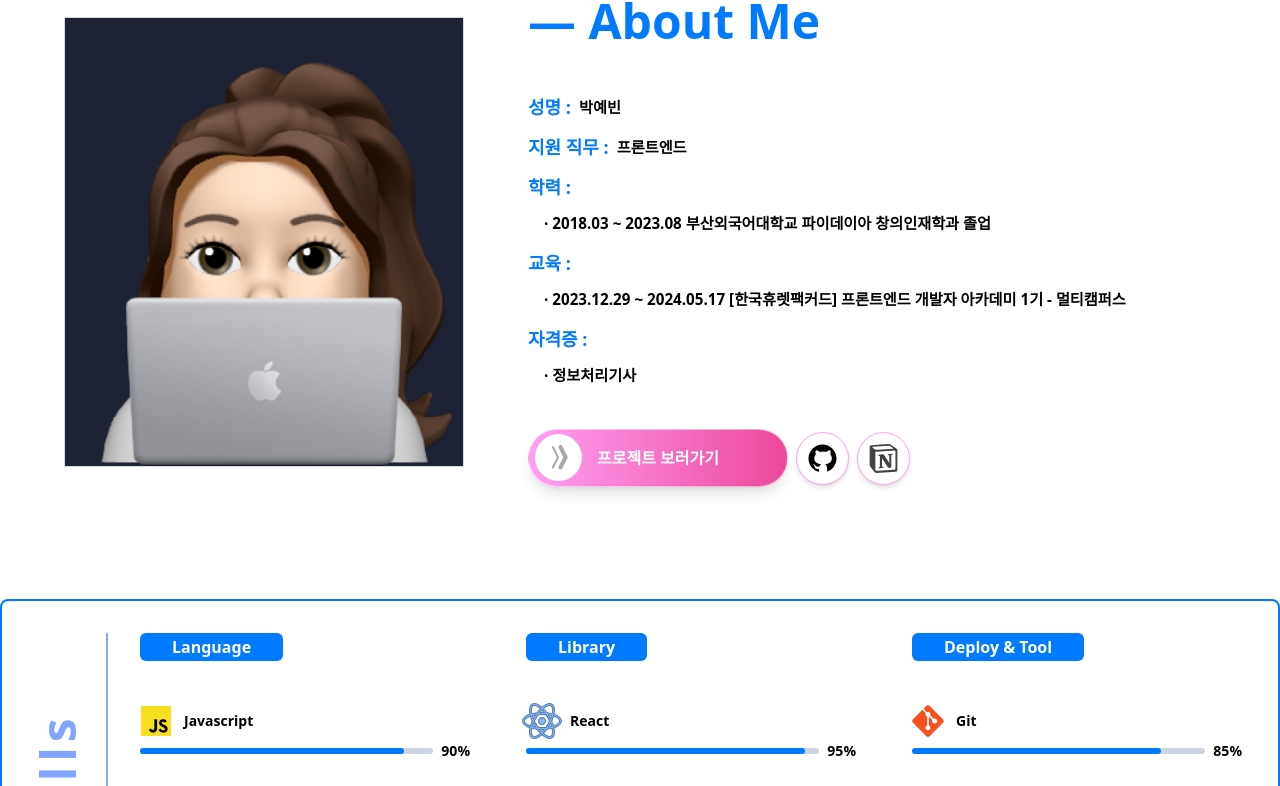
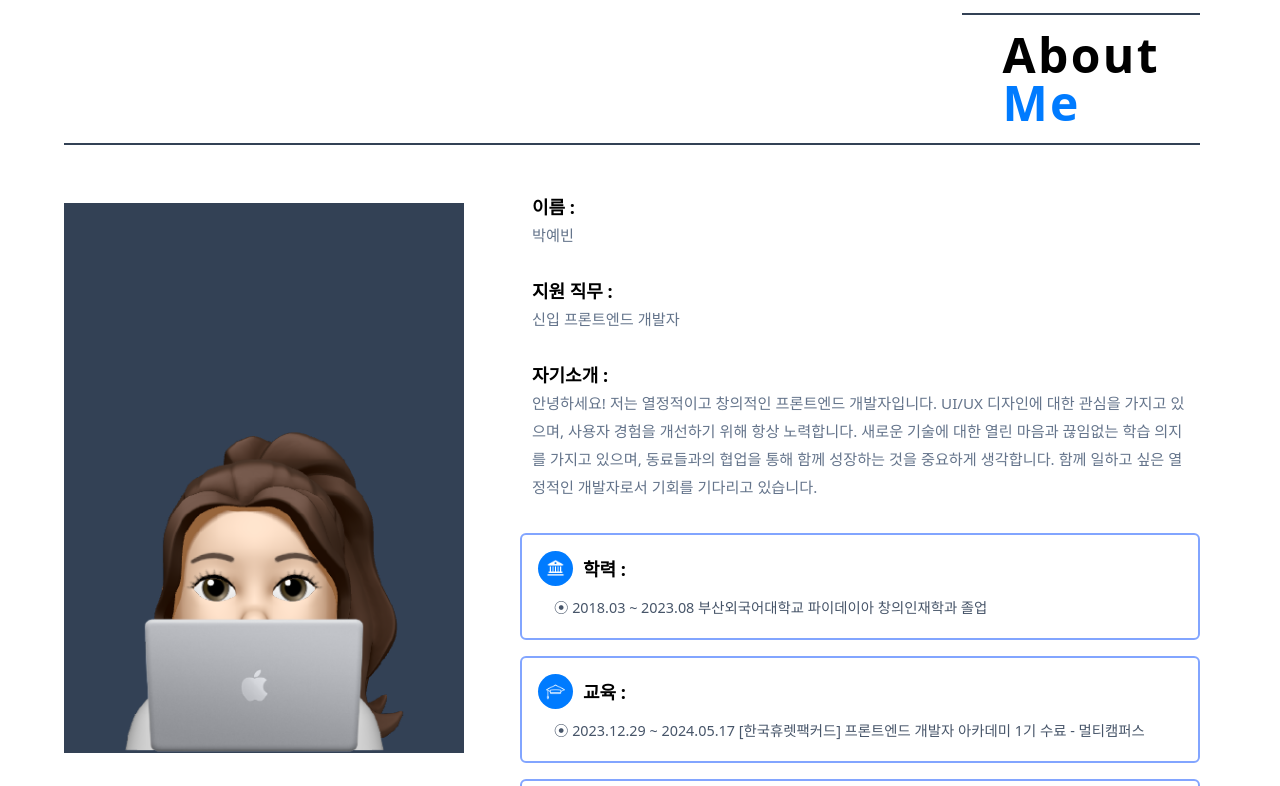
Before and after one commit to yebinp1102/Yebin_Portfolio, a React (Vite) app: page / in a window 1280 px wide. Shown: the part 915-1701 px from the top of the page. Built offline with nearby package versions, Linux system fonts and the light colour scheme.

Commit message:
Feat: About Section layout update

```diff
--- /dev/null
+++ b/src/components/AboutDiv.tsx
@@ -0,0 +1,27 @@
+
+type Props = {
+  title: string,
+  list: string[],
+  icon: string
+}
+
+const AboutDiv = ({title, list, icon} : Props) => {
+  return (
+    <div className="border-2 border-sub rounded-md p-4 w-full">
+
+      <div className="flex items-center gap-2.5 mb-2">
+        <div className="bg-main w-[35px] h-[35px] rounded-full p-2 flex items-center justify-center">
+          <img src={icon} alt="icon" />
+        </div>
+        <h1 className="font-bold">{title} : </h1>
+      </div>
+
+      {list.map(text => (
+        <p className="text-[0.9rem] ml-4 text-slate-600">⦿ {text}</p>
+      ))}
+
+    </div>
+  )
+}
+
+export default AboutDiv
--- a/src/components/AboutText.tsx
+++ b/src/components/AboutText.tsx
@@ -1,18 +1,13 @@
 type Props = {
   title: string;
   text: string;
-  type?: string
 };
 
-const AboutText = ({ title, text, type }: Props) => {
+const AboutText = ({ title, text }: Props) => {
   return (
-    <li className={`flex gap-2 font-semibold ${type && 'flex-col gap-0'}`}>
-      <p className=" text-main">{title} :</p>
-      {type ? (
-        <p className="text-[0.95rem] pl-4">&#183; {text}</p>
-      ): (
-        <p className="text-[0.95rem]">{text}</p>
-      )}
+    <li className={`flex flex-col mb-4 `}>
+      <p className="font-bold">{title} :</p>
+        <p className="text-[0.95rem] text-slate-500">{text}</p>
     </li>
   );
 };
--- a/src/pages/About.tsx
+++ b/src/pages/About.tsx
@@ -1,41 +1,54 @@
 import { Link } from "react-router-dom";
 import Github from "../assets/logos/github.svg";
-import Notion from '../assets/logos/notion.svg';
+import Notion from "../assets/logos/notion.svg";
 import profile from "../assets/images/profile.png";
 import HoverButton from "../components/HoverButton";
 import AboutText from "../components/AboutText";
 import React from "react";
+import Education from "../assets/images/graduation.png";
+import University from "../assets/images/university.png";
+import Certification from "../assets/images/document.png";
+import AboutDiv from "../components/AboutDiv";
 
 type Props = {
-  aboutRef: React.RefObject<HTMLDivElement>
-}
+  aboutRef: React.RefObject<HTMLDivElement>;
+};
 
-const About = ({aboutRef}: Props) => {
-  const buttonStyle = 'border border-point bg-white flex items-center gap-2 rounded-full shadow-md p-2'
+const About = ({ aboutRef }: Props) => {
+  const buttonStyle =
+    "border border-point bg-white flex items-center gap-2 rounded-full shadow-md p-2 hover:scale-110 transition";
 
   return (
-    <section ref={aboutRef} className="w-full bg-white flex items-center justify-center py-24">
+    <section
+      ref={aboutRef}
+      className="w-full flex items-center justify-center py-32"
+    >
       <div className="w-full max-w-6xl h-full mx-auto flex gap-8 flex-col text-lg">
         {/* info thumbnail  */}
-        <div className="flex items-center gap-12">
-          <img
-            src={profile}
-            alt="profile"
-            className="w-[400px] h-[450px] border bg-black-500 object-cover"
-          />
-          <div className="flex flex-col p-4">
-            <h1 className="text-5xl font-bold text-main mb-12">— About Me</h1>
-            <ul className="flex flex-col gap-3">
-              <AboutText title="성명" text="박예빈" />
-              <AboutText title="지원 직무" text="프론트엔드" />
-              <AboutText title="학력" text="2018.03 ~ 2023.08 부산외국어대학교 파이데이아 창의인재학과 졸업" type="list" />
-              <AboutText title="교육" text="2023.12.29 ~ 2024.05.17 [한국휴렛팩커드] 프론트엔드 개발자 아카데미 1기 - 멀티캠퍼스" type="list" />
-              <AboutText title="자격증" text="정보처리기사" type="list" />
-            </ul>
+        <div className="flex gap-4 border-b-2 border-b-slate-700 items-center justify-end text-5xl font-black tracking-wider mr-4">
+          <h1 className="border-t-2 border-slate-700 py-4 px-10">
+            About <br />
+            <span className="text-main self-end">Me</span>
+          </h1>
+        </div>
+
+        <div className="flex gap-10">
+
+          <div className="flex flex-col justify-evenly">
+            <div className="relative w-[400px] h-[550px] bg-slate-700">
+              <img
+                src={profile}
+                alt="profile"
+                className="w-[95%] h-[full] object-cover absolute bottom-0"
+              />
+            </div>
 
             {/* link buttons */}
-            <div className="flex gap-2 items-center mt-10">
-              <HoverButton text={'프로젝트 보러가기'} hoverText={'See Projects'} />
+            <div className="flex gap-2 items-center mt-10 mx-auto">
+              <HoverButton
+                text={"프로젝트 보러가기"}
+                hoverText={"See Projects"}
+              />
               <Link
                 to="https://github.com/yebinp1102?tab=overview&from=2024-01-01&to=2024-12-09"
                 className={`${buttonStyle}`}
@@ -51,10 +64,40 @@ const About = ({aboutRef}: Props) => {
                 <img src={Notion} alt="notion" className="w-[35px]" />
               </Link>
             </div>
+          </div>
 
+          <div className="flex flex-col flex-1 p-4">
+            <ul className="flex flex-col gap-3 mb-4 px-3">
+              <AboutText title="이름" text="박예빈" />
+              <AboutText title="지원 직무" text="신입 프론트엔드 개발자" />
+              <AboutText
+                title="자기소개"
+                text="안녕하세요! 저는 열정적이고 창의적인 프론트엔드 개발자입니다. UI/UX 디자인에 대한 관심을 가지고 있으며, 사용자 경험을 개선하기 위해 항상 노력합니다.  새로운 기술에 대한 열린 마음과 끊임없는 학습 의지를 가지고 있으며, 동료들과의 협업을 통해 함께 성장하는 것을 중요하게 생각합니다. 함께 일하고 싶은 열정적인 개발자로서 기회를 기다리고 있습니다."
+              />
+            </ul>
+            <ul className="grid grid-cols-1 gap-4">
+              <AboutDiv
+                title="학력"
+                list={[
+                  "2018.03 ~ 2023.08 부산외국어대학교 파이데이아 창의인재학과 졸업",
+                ]}
+                icon={University}
+              />
+              <AboutDiv
+                title="교육"
+                list={[
+                  "2023.12.29 ~ 2024.05.17 [한국휴렛팩커드] 프론트엔드 개발자 아카데미 1기 수료 - 멀티캠퍼스",
+                ]}
+                icon={Education}
+              />
+              <AboutDiv
+                title="자격증"
+                list={["정보처리기사"]}
+                icon={Certification}
+              />
+            </ul>
           </div>
         </div>
-
       </div>
     </section>
   );
--- a/src/pages/Home.tsx
+++ b/src/pages/Home.tsx
@@ -4,6 +4,7 @@ import About from './About';
 import Navbar from '../components/Navbar';
 import Projects from './Projects';
 import Skills from './Skills';
+import Contact from './Contact';
 
 const Home = () => {
   const bannerRef = useRef<HTMLDivElement>(null!);
@@ -32,6 +33,7 @@ const Home = () => {
       <About aboutRef={aboutRef} />
       <Skills skillsRef={skillsRef} />
       <Projects projectsRef={projectsRef}  />
+      <Contact  contactRef={contactRef} />
     </section>
   )
 }
```
Also changed, not shown: src/assets/images/graduation.png (added), src/assets/images/university.png (added).
